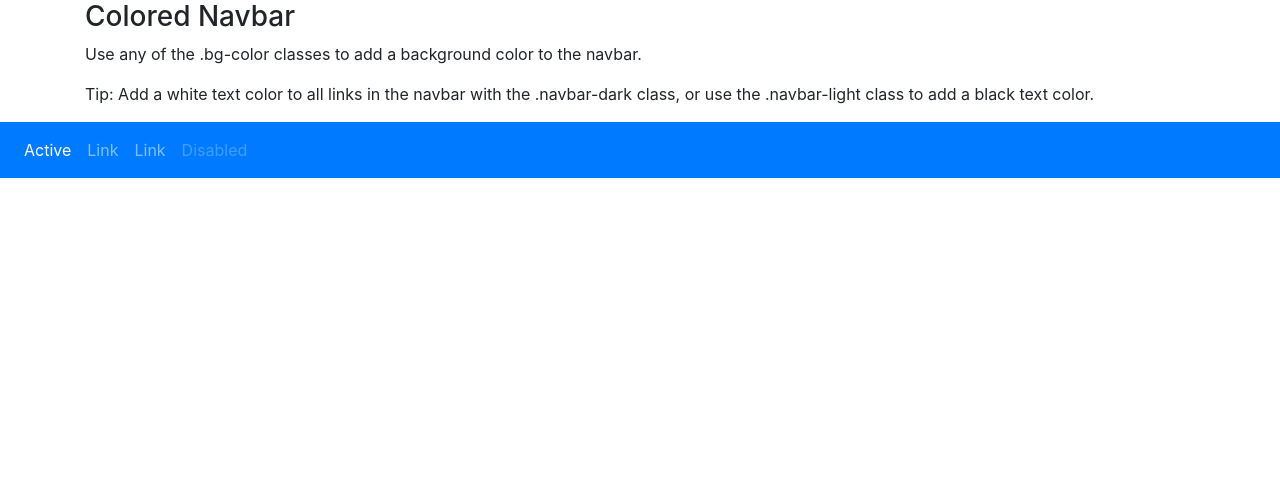
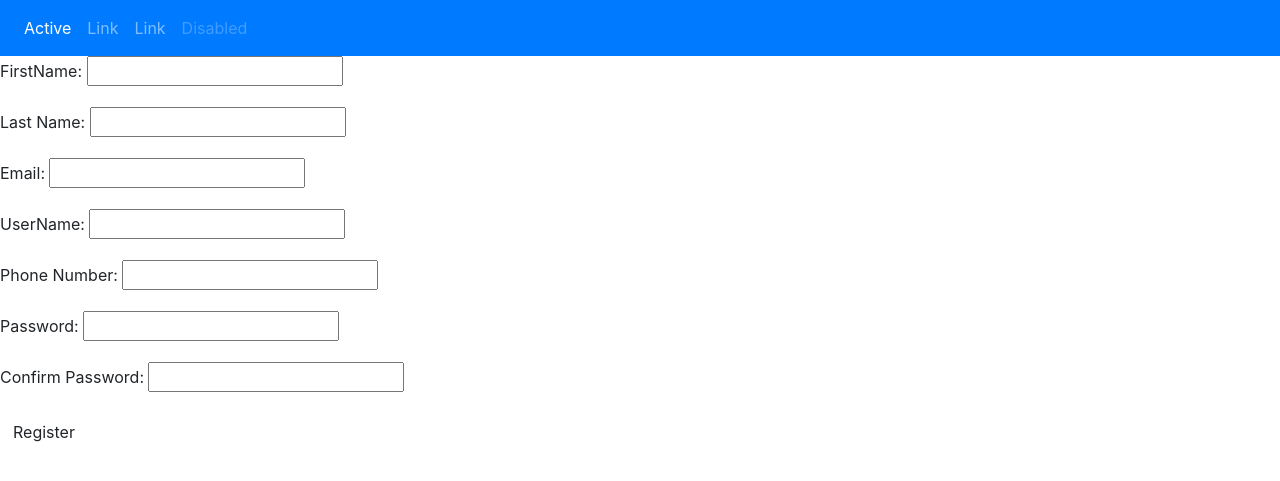
Before and after one commit to eugeneaondo/EMAVUNO, a Flask app: page /auth/register in a window 1280 px wide. Shown: the top 481 px of the page. Run offline with Flask 3, Linux system fonts and the light colour scheme; parts of the project's set-up code (start-up, migrations or seed data) failed here and were passed over.

Commit message:
Auth changes

```diff
--- a/my_app/auth/models.py
+++ b/my_app/auth/models.py
@@ -1,6 +1,4 @@
 from my_app import db
-
-
 
 class User(db.Model):
     id = db.Column(db.Integer, primary_key=True)
--- a/my_app/auth/views.py
+++ b/my_app/auth/views.py
@@ -7,7 +7,7 @@ from my_app import db
 auth = Blueprint('auth', __name__)
 
 
-@auth.route('/auth/register')
+@auth.route('/auth/register', methods=['GET', 'POST'])
 def register():
     form = RegisterForm()
     if form.validate_on_submit():
--- a/my_app/products/models.py
+++ b/my_app/products/models.py
@@ -1,5 +1,6 @@
 from my_app import db
 
+db.create_all()
 class Category(db.Model):
 
     __name__ = 'category'
--- a/my_app/templates/auth/register.html
+++ b/my_app/templates/auth/register.html
@@ -1,4 +1,16 @@
 {% extends "base.html" %}
 {% block content %}
+<div class="top-pad">
 
+<form method="post" action="{{ url_for('auth.register') }}" role="form">
+    <div class="form-group">{{ form.first_name.label }}: {{ form.first_name() }}</div>
+    <div class="form-group">{{form.last_name.label }}: {{ form.last_name() }} </div>
+    <div class="form-group">{{ form.email.label }}: {{ form.email() }}</div>
+    <div class="form-group">{{ form.username.label }}: {{ form.username() }}</div>
+    <div class="form-group">{{ form.phone_number.label }}: {{ form.phone_number() }}</div>
+    <div class="form-group">{{ form.password.label }}: {{ form.password() }}</div>
+    <div class="form-group">{{ form.password2.label }}: {{ form.password2() }}</div>
+    <button type="submit" class="btn btn-">Register</button>
+</form>
+</div>
 {% endblock %}
--- a/my_app/templates/base.html
+++ b/my_app/templates/base.html
@@ -10,12 +10,6 @@
   <script src="https://cdn.jsdelivr.net/npm/bootstrap@4.6.2/dist/js/bootstrap.bundle.min.js"></script>
 </head>
 <body>
-
-<div class="container">
-  <h3>Colored Navbar</h3>
-  <p>Use any of the .bg-color classes to add a background color to the navbar.</p>
-  <p>Tip: Add a white text color to all links in the navbar with the .navbar-dark class, or use the .navbar-light class to add a black text color.</p>
-</div>
 
 <nav class="navbar navbar-expand-sm bg-primary navbar-dark">
   <ul class="navbar-nav">
--- a/run.py
+++ b/run.py
@@ -1,7 +1,7 @@
+import os
 from my_app import create_app
 
-app = create_app()
-
+app = create_app(os.getenv('FLASK_CONFIG') or 'default')
 
 @app.route('/status', methods=['GET'])
 def status():
```
Also changed, not shown: my_app/config.py (+8 -1 lines), instance/emavuno.db (deleted), my_app/emavuno.sqlite (added).
